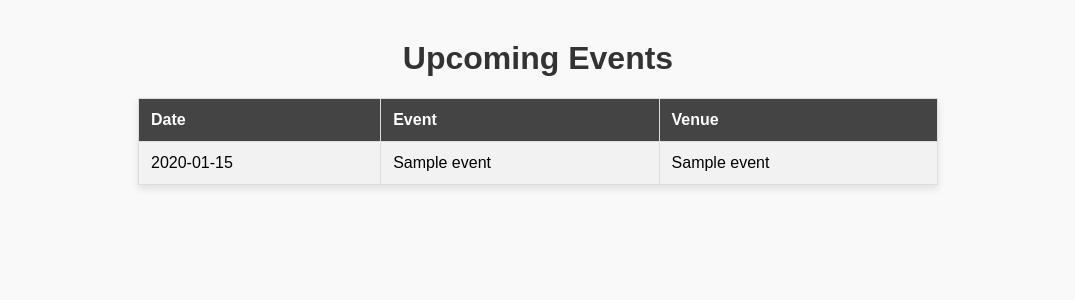
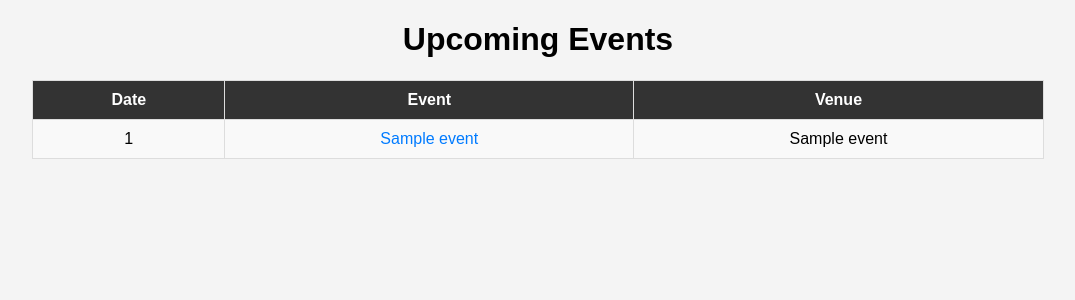
Before and after one commit to madramdesign/venue-schedule-app, a Flask app: template templates/index.html in a window 1280 px wide. Shown: the top 300 px of the page, without its empty margins (102-1177 px from the left). Run offline with Flask 3, Linux system fonts and the light colour scheme; the template is opened without the code that fills it: most values are stand-ins (such as "Sample title", 1, 10 or a date in 2020).

Commit message:
Updates to urls

```diff
--- a/app.py
+++ b/app.py
@@ -1,58 +1,69 @@
-from flask import Flask, render_template
 import requests
 from bs4 import BeautifulSoup
-from datetime import datetime
+from flask import Flask, render_template
 
 app = Flask(__name__)
 
-# Dictionary of venues and their event page URLs
-venues = {
-    "Dingbatz": "https://dingbatzlive.com/show-calendar/",
-    "Debonair Music Hall": "https://debonairmusichall.com/events"
-}
+# Scraper for Dingbatz with updated URL
+def scrape_dingbatz():
+    url = "https://dingbatzlive.com/show-calendar/"
+    headers = {"User-Agent": "Mozilla/5.0"}
+    response = requests.get(url, headers=headers)
 
-def fetch_events(venue_name, url):
-    """Fetch and parse events from a given venue URL."""
-    try:
-        response = requests.get(url)
-        response.raise_for_status()  # Raise an error for bad responses
-        soup = BeautifulSoup(response.text, 'html.parser')
-
-        events = []
-
-        # Identify venue and extract event details
-        if "dingbatz" in url:
-            event_entries = soup.find_all('div', class_='event-entry')  # Modify based on actual HTML structure
-            for event in event_entries:
-                date_str = event.find('div', class_='event-date').get_text(strip=True)
-                title = event.find('div', class_='event-title').get_text(strip=True)
-                event_date = datetime.strptime(date_str, '%B %d, %Y').date()
-                events.append((event_date, title, venue_name))
-
-        elif "debonairmusichall" in url:
-            event_entries = soup.find_all('div', class_='event-entry')  # Modify based on actual HTML structure
-            for event in event_entries:
-                date_str = event.find('div', class_='event-date').get_text(strip=True)
-                title = event.find('div', class_='event-title').get_text(strip=True)
-                event_date = datetime.strptime(date_str, '%B %d, %Y').date()
-                events.append((event_date, title, venue_name))
-
-        return events
-
-    except Exception as e:
-        print(f"Error fetching events for {venue_name}: {e}")
+    if response.status_code != 200:
+        print(f"Dingbatz Error: {response.status_code}")
         return []
 
-@app.route('/')
+    soup = BeautifulSoup(response.text, "html.parser")
+    events = []
+
+    for event in soup.find_all("div", class_="fusion-event"):
+        # Extract event date
+        date_tag = event.find("div", class_="fusion-event-date")
+        date = date_tag.text.strip() if date_tag else "Unknown Date"
+
+        # Extract event title and link
+        title_tag = event.find("h3", class_="fusion-event-title")
+        title_link = title_tag.find("a") if title_tag else None
+        title = title_link.text.strip() if title_link else "Unknown Event"
+        link = title_link["href"] if title_link else "#"
+
+        events.append((date, title, "Dingbatz", link))
+
+    return events
+
+# Scraper for Debonair Music Hall
+def scrape_debonair():
+    url = "https://www.debonairmusichall.com/shows"
+    headers = {"User-Agent": "Mozilla/5.0"}
+    response = requests.get(url, headers=headers)
+
+    if response.status_code != 200:
+        print(f"Debonair Error: {response.status_code}")
+        return []
+
+    soup = BeautifulSoup(response.text, "html.parser")
+    events = []
+
+    for event in soup.find_all("div", class_="event-item"):
+        date_tag = event.find("div", class_="event-date")
+        date = date_tag.text.strip() if date_tag else "Unknown Date"
+
+        title_tag = event.find("a", class_="event-title")
+        title = title_tag.text.strip() if title_tag else "Unknown Event"
+        link = title_tag["href"] if title_tag else "#"
+
+        events.append((date, title, "Debonair Music Hall", link))
+
+    return events
+
+@app.route("/")
 def home():
-    all_events = []
-    for venue, url in venues.items():
-        all_events.extend(fetch_events(venue, url))
+    # Combine events from both venues
+    all_events = scrape_dingbatz() + scrape_debonair()
+    all_events.sort()  # Sort by date (optional)
 
-    # Sort events by date
-    all_events.sort()
+    return render_template("index.html", events=all_events)
 
-    return render_template('index.html', events=all_events)
-
-if __name__ == '__main__':
+if __name__ == "__main__":
     app.run(debug=True)
--- a/templates/index.html
+++ b/templates/index.html
@@ -3,36 +3,33 @@
 <head>
     <meta charset="UTF-8">
     <meta name="viewport" content="width=device-width, initial-scale=1.0">
-    <title>Live Event Schedule</title>
+    <title>Venue Events</title>
     <style>
         body {
             font-family: Arial, sans-serif;
-            margin: 40px;
-            background-color: #f9f9f9;
             text-align: center;
-        }
-        h1 {
-            color: #333;
+            background-color: #f4f4f4;
         }
         table {
-            width: 90%;
-            max-width: 800px;
+            width: 80%;
             margin: 20px auto;
             border-collapse: collapse;
             background: white;
-            box-shadow: 0 4px 8px rgba(0,0,0,0.1);
         }
         th, td {
-            padding: 12px;
+            padding: 10px;
             border: 1px solid #ddd;
-            text-align: left;
         }
         th {
-            background-color: #444;
+            background-color: #333;
             color: white;
         }
         tr:nth-child(even) {
-            background-color: #f2f2f2;
+            background-color: #f9f9f9;
+        }
+        a {
+            text-decoration: none;
+            color: #007bff;
         }
     </style>
 </head>
@@ -49,8 +46,8 @@
             </tr>
             {% for event in events %}
             <tr>
-            <td>{{ event[0].strftime('%B %d, %Y') }}</td>
-            <td>{{ event[1] }}</td>
+                <td>{{ event[0] }}</td>
+                <td><a href="{{ event[3] }}" target="_blank">{{ event[1] }}</a></td>
                 <td>{{ event[2] }}</td>
             </tr>
             {% endfor %}
```
Lines whose indentation alone changed are shown as unchanged.
